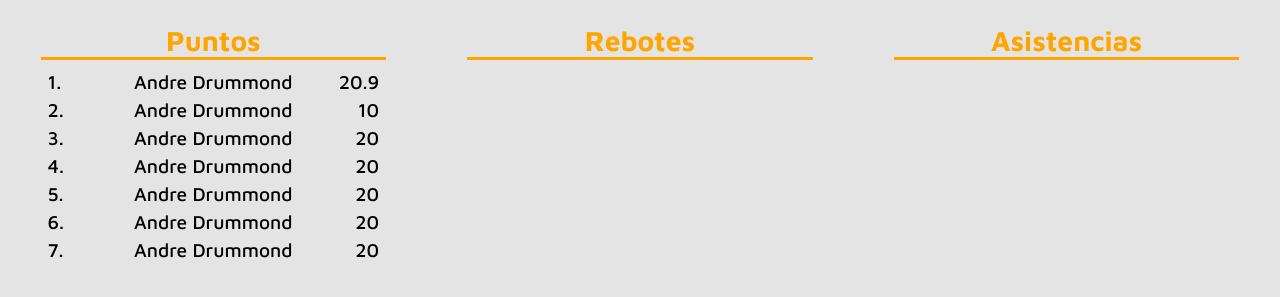
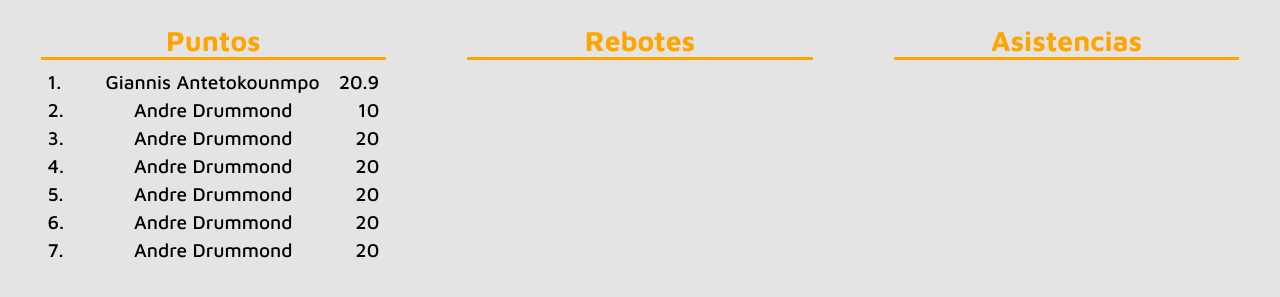
Before and after one commit to data-nba/data-nba.github.io, a plain HTML site: page index.html in a window 1280 px wide. Shown: the part 415-712 px from the top of the page. Drawn offline with Linux system fonts and the light colour scheme.

Commit message:
some details fixed

```diff
--- a/index.html
+++ b/index.html
@@ -82,7 +82,7 @@
             </div>
             <div class="content-leader">
                 <div class="no-leader">1.</div>
-                <div class="name-leader">Andre Drummond</div>
+                <div class="name-leader">Giannis Antetokounmpo</div>
                 <div class="cant-leader">20.9</div>
             </div>
             <div class="end-content-leader"></div>
@@ -91,6 +91,7 @@
                 <div class="name-leader"> Andre Drummond</div>
                 <div class="cant-leader">10</div>
             </div>
+
             <div class="end-content-leader"></div>
             <div class="content-leader">
                 <div class="no-leader">3.</div>
--- a/style.css
+++ b/style.css
@@ -144,24 +144,32 @@ font-size: 5rem;
 
 .no-leader
 {
-        font-weight: 500;
-    width: 20%;
-    text-align: left;
+    font-weight: 500;
+    width: 10%;
     margin-left: 2%;
+    display: flex;
+    align-items: center;
+    justify-content: left;
 }
 
 .name-leader{
     font-weight: 500;
-    width: 60%;
+    width: 80%;
     text-align: center;
+
 }
 
 .cant-leader{
     font-weight: 500;
-    width: 20%;
+    width: 10%;
     text-align: right;
     margin-right: 2%;
+    display: flex;
+    align-items: center;
+    justify-content: right;
 }
+
+
 
 .end-content-leader{
     margin-top: 5px;
```
